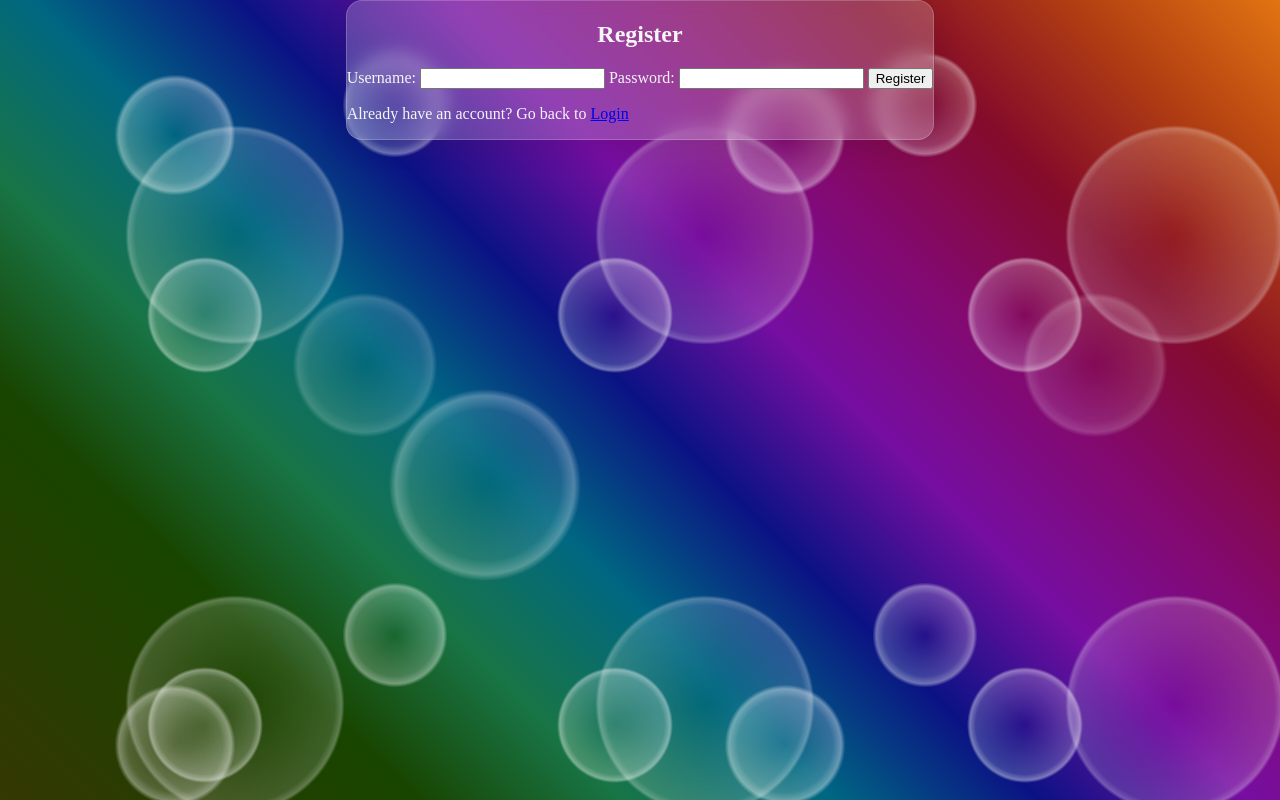
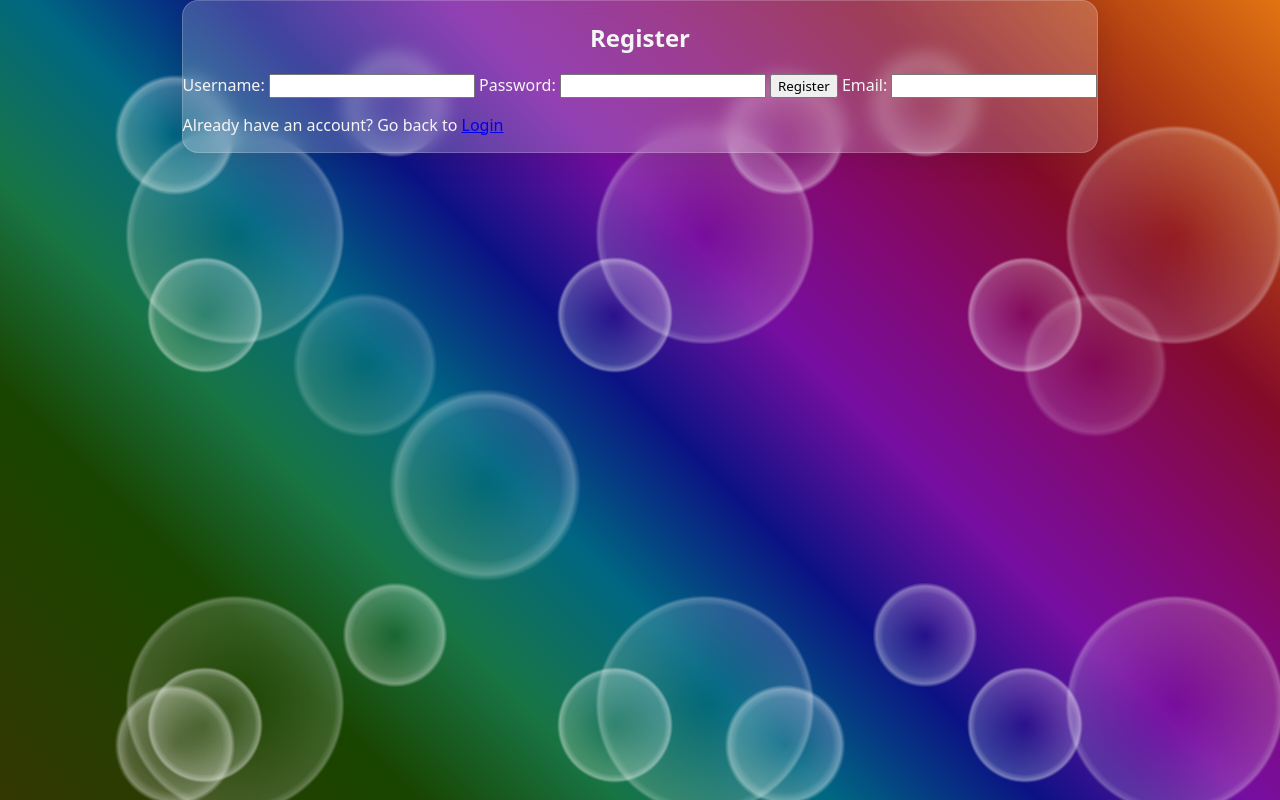
Before and after one commit to SpelGekko/Chat-Website, a Flask app: page /register in a window 1280 px wide. Run offline with Flask 3, Linux system fonts and the light colour scheme; some libraries are stand-ins or nearby versions.

Commit message:
Added verification of Email and changed server to gevent

```diff
--- a/main.py
+++ b/main.py
@@ -3,41 +3,107 @@ from flask_socketio import join_room, leave_room, send, SocketIO
 from flask_sqlalchemy import SQLAlchemy
 from flask_wtf import FlaskForm, CSRFProtect
 from wtforms import StringField, PasswordField, SubmitField
-from wtforms.validators import DataRequired
+from wtforms.validators import DataRequired, Email
 from werkzeug.security import generate_password_hash, check_password_hash
 import random
 from string import ascii_letters
-from datetime import datetime
+from datetime import datetime, timedelta
 import os
 from dotenv import load_dotenv
 from waitress import serve
+from flask_cors import CORS
+import jwt
+from flask_mail import Mail, Message
 
 # Load environment variables from .env file
 load_dotenv()
 
 app = Flask(__name__)
-app.config["SECRET_KEY"] = os.environ.get("SECRET_KEY", "default_secret_key")
+app.config["SECRET_KEY"] = str(os.environ.get("SECRET_KEY"))
 app.config["SQLALCHEMY_DATABASE_URI"] = os.environ.get("SQLALCHEMY_DATABASE_URI", "sqlite:///chat.db")
 app.config["SQLALCHEMY_TRACK_MODIFICATIONS"] = False
-socketio = SocketIO(app)
+
+app.config['MAIL_SERVER'] = os.environ.get('MAIL_SERVER', 'smtp.example.com')
+app.config['MAIL_PORT'] = int(os.environ.get('MAIL_PORT', 465))
+app.config['MAIL_USE_TLS'] = os.environ.get('MAIL_USE_TLS', 'false').lower() in ['true', '1', 't']
+app.config['MAIL_USE_SSL'] = os.environ.get('MAIL_USE_SSL', 'true').lower() in ['true', '1', 't']
+app.config['MAIL_USERNAME'] = os.environ.get('EMAIL_USER', 'your-email@example.com')
+app.config['MAIL_PASSWORD'] = os.environ.get('EMAIL_PASS', 'your-email-password')
+app.config['MAIL_DEFAULT_SENDER'] = os.environ.get('MAIL_DEFAULT_SENDER', 'your-email@example.com')
+
+mail = Mail(app)
+
+# Enable CORS for your Flask app
+CORS(app, resources={r"/*": {"origins": ["https://chat.blackstonebloods.com"]}})
+
+# Initialize SocketIO with CORS allowed origins
+socketio = SocketIO(app, cors_allowed_origins=["https://chat.blackstonebloods.com"])
 db = SQLAlchemy(app)
 csrf = CSRFProtect(app)
-
 rooms = {}
 
 class User(db.Model):
     id = db.Column(db.Integer, primary_key=True)
     username = db.Column(db.String(80), unique=True, nullable=False)
     password = db.Column(db.String(120), nullable=False)
+    email = db.Column(db.String(120), unique=True, nullable=False)
+    email_verified = db.Column(db.Boolean, default=False)
+    verification_token = db.Column(db.String(120), nullable=True)
+
+    def generate_verification_token(self, expires_sec=3600):
+        payload = {
+            'user_id': self.id,
+            'exp': datetime.utcnow() + timedelta(seconds=expires_sec)
+        }
+        token = jwt.encode(payload, app.config['SECRET_KEY'], algorithm='HS256')
+        return token
+
+    @staticmethod
+    def verify_verification_token(token):
+        try:
+            payload = jwt.decode(token, app.config['SECRET_KEY'], algorithms=['HS256'])
+            user_id = payload['user_id']
+        except jwt.ExpiredSignatureError:
+            return None  # Token has expired
+        except jwt.InvalidTokenError:
+            return None  # Invalid token
+        return User.query.get(user_id)
+
+class TempUser(db.Model):
+    id = db.Column(db.Integer, primary_key=True)
+    username = db.Column(db.String(80), unique=True, nullable=False)
+    password = db.Column(db.String(120), nullable=False)
+    email = db.Column(db.String(120), unique=True, nullable=False)
+    verification_token = db.Column(db.String(120), nullable=True)
+
+    def generate_verification_token(self, expires_sec=3600):
+        payload = {
+            'user_id': self.id,
+            'exp': datetime.utcnow() + timedelta(seconds=expires_sec)
+        }
+        token = jwt.encode(payload, app.config['SECRET_KEY'], algorithm='HS256')
+        return token
+
+    @staticmethod
+    def verify_verification_token(token):
+        try:
+            payload = jwt.decode(token, app.config['SECRET_KEY'], algorithms=['HS256'])
+            user_id = payload['user_id']
+        except jwt.ExpiredSignatureError:
+            return None  # Token has expired
+        except jwt.InvalidTokenError:
+            return None  # Invalid token
+        return TempUser.query.get(user_id)
 
 class LoginForm(FlaskForm):
     username = StringField('Username', validators=[DataRequired()])
     password = PasswordField('Password', validators=[DataRequired()])
     submit = SubmitField('Login')
 
-class RegisterForm(FlaskForm):
+class RegistrationForm(FlaskForm):
     username = StringField('Username', validators=[DataRequired()])
     password = PasswordField('Password', validators=[DataRequired()])
+    email = StringField('Email', validators=[DataRequired(), Email()])  # Add email field
     submit = SubmitField('Register')
 
 class CSRFForm(FlaskForm):
@@ -146,40 +212,82 @@ def login():
             print("Debug: Invalid username or password")
             return render_template('login.html', form=form, error='Invalid username or password')
 
+        if not user.email_verified:
+            print("Debug: Email not verified")
+            return render_template('login.html', form=form, error='Please verify your email before logging in')
+
         session['username'] = username
         flash('Logged in successfully')
         return redirect(url_for('dashboard'))
 
     return render_template('login.html', form=form)
 
-@app.route('/register', methods=['GET', 'POST'])
+@app.route("/register", methods=["GET", "POST"])
 def register():
-    form = RegisterForm()
+    form = RegistrationForm()
     if form.validate_on_submit():
         username = form.username.data
-        password = form.password.data
+        password = generate_password_hash(form.password.data)
+        email = form.email.data
 
-        if not username or not password:
-            return render_template('register.html', form=form, error='Please fill in both fields')
+        existing_user = User.query.filter((User.username == username) | (User.email == email)).first()
+        if existing_user:
+            flash("Username or email already exists.")
+            return redirect(url_for("register"))
 
-        password_hash = generate_password_hash(password)
-        existing_user = User.query.filter_by(username=username).first()
+        existing_temp_user = TempUser.query.filter((TempUser.username == username) | (TempUser.email == email)).first()
+        if existing_temp_user:
+            flash("Username or email already exists in temporary users.")
+            return redirect(url_for("register"))
 
-        if existing_user:
-            return render_template('register.html', form=form, error='Username already exists')
+        new_temp_user = TempUser(username=username, password=password, email=email)
+        db.session.add(new_temp_user)
+        db.session.commit()  # Commit the temporary user to the database to get the user ID
 
-        new_user = User(username=username, password=password_hash)
-        db.session.add(new_user)
-        db.session.commit()
+        # Generate verification token
+        new_temp_user.verification_token = new_temp_user.generate_verification_token()
+        db.session.commit()  # Commit the token to the database
 
-        flash('Account created successfully')
-        return redirect(url_for('login'))
+        # Send verification email
+        token = new_temp_user.verification_token
+        msg = Message('Email Verification', sender=app.config['MAIL_DEFAULT_SENDER'], recipients=[email])
+        msg.body = f'''To verify your email, visit the following link:
+{url_for('verify_email', token=token, _external=True)}
 
-    return render_template('register.html', form=form)
+If you did not make this request then simply ignore this email.
+'''
+        try:
+            mail.send(msg)
+            flash("Registration successful. Please check your email to verify your account.", 'info')
+        except Exception as e:
+            print(f"An error occurred while sending the email: {str(e)}")  # Debug statement
+            db.session.delete(new_temp_user)
+            db.session.commit()
+            return redirect(url_for("register"))
+
+        return redirect(url_for("login"))
+
+    return render_template("register.html", form=form)
 
 @app.route('/logout')
 def logout():
     session.clear()
+    return redirect(url_for('login'))
+
+@app.route('/verify_email/<token>')
+def verify_email(token):
+    temp_user = TempUser.verify_verification_token(token)
+    if temp_user is None:
+        flash('The verification link is invalid or has expired.', 'danger')
+        return redirect(url_for('register'))
+
+    # Move user from TempUser to User
+    new_user = User(username=temp_user.username, password=temp_user.password, email=temp_user.email, email_verified=True)
+    db.session.add(new_user)
+    db.session.delete(temp_user)
+    db.session.commit()
+
+    flash('Your email has been verified! You can now log in.', 'success')
     return redirect(url_for('login'))
 
 @socketio.on("join")
--- a/static/css/style.css
+++ b/static/css/style.css
@@ -1,7 +1,15 @@
-html, body {
-    height: 100%;
-    margin: 0;
-    padding: 0;
+* {
+  font-family: system-ui;
+}
+
+body {
+  height: 100vh;
+  width:100%;
+  display:flex;
+  align-content: center;
+  justify-content: center;
+  margin: 0;
+  padding: 0;
 }
 
 .background {
@@ -99,7 +107,7 @@ html, body {
   backdrop-filter: blur(9.2px);
   -webkit-backdrop-filter: blur(9.2px);
   border: 1px solid rgba(255, 255, 255, 0.19);
-  height: auto;
+  height: fit-content;
   width: auto;
   display: flex;
   flex-direction: column;
--- a/templates/register.html
+++ b/templates/register.html
@@ -10,6 +10,8 @@
         <label for="password">Password:</label>
         {{ form.password }}
         {{ form.submit }}
+        <label for="email">Email:</label>
+        {{ form.email }}
     </form>
     <p>Already have an account? Go back to <a href="{{ url_for('login') }}">Login</a></p>
 </div>
--- a/waitress_server.py
+++ b/waitress_server.py
@@ -1,7 +1,9 @@
-from waitress import serve
+from gevent import pywsgi
+from geventwebsocket.handler import WebSocketHandler
 import main as main
 import logging
 
 logging.basicConfig(level=logging.DEBUG, format='%(asctime)s %(message)s')
 
-serve(main.app, host='0.0.0.0', port=8080)
+server = pywsgi.WSGIServer(('0.0.0.0', 80), main.app, handler_class=WebSocketHandler)
+server.serve_forever()
```
Also changed, not shown: print_users.py (+10 -1 lines), instance/chat.db, 1 other file.
